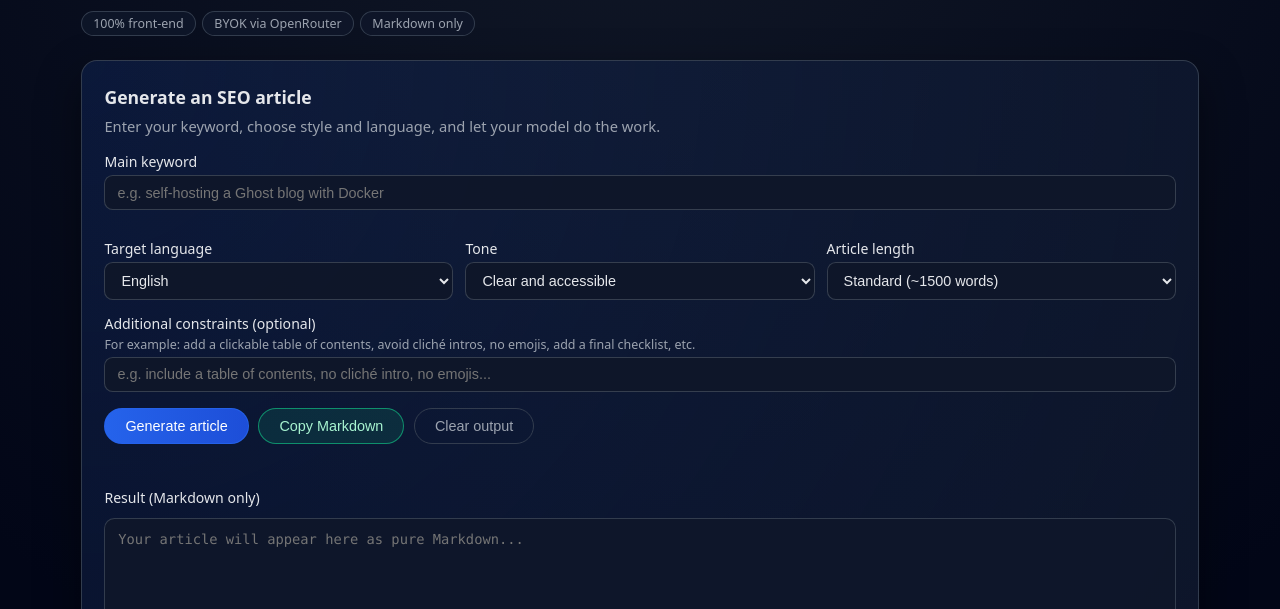
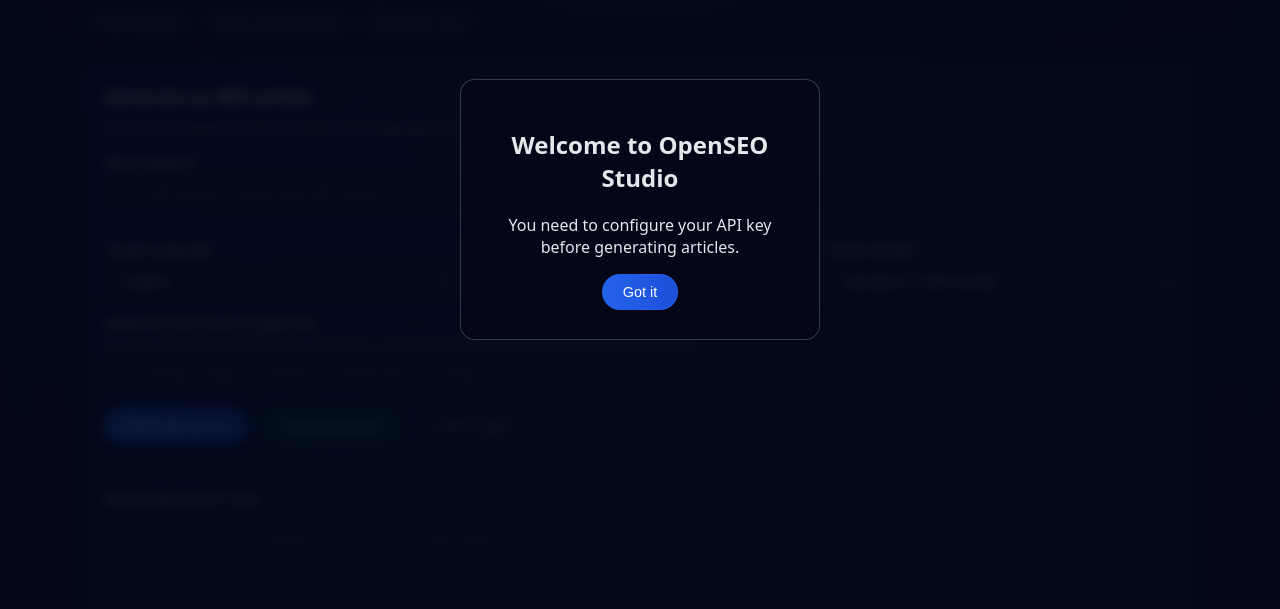
Before and after one commit to Vellis59/openseo-studio, a plain HTML site: page index.html in a window 1280 px wide. Shown: the part 191-800 px from the top of the page. Drawn offline with Linux system fonts and the light colour scheme.

Commit message:
v0.3 – Updated CSS and JS files
Replaced style.css and app.js with final v0.3 versions:
- Onboarding overlay
- Status color improvements
- Disabled button polish
- Preset system implementation
- Prompt Mode logic
- Simple error handling

```diff
--- a/style.css
+++ b/style.css
@@ -108,8 +108,8 @@
   position: absolute;
   right: 1rem;
   top: 3.25rem;
-  width: min(320px, 90vw);
-  padding: 1.2rem 1.3rem;
+  width: min(340px, 92vw);
+  padding: 1.4rem 1.4rem;
   background: #020617;
   border-radius: 0.9rem;
   border: 1px solid var(--border-subtle);
@@ -338,7 +338,7 @@
 }
 
 .status-text.loading {
-  color: var(--accent-secondary);
+  color: var(--accent);
 }
 
 /* Output */
@@ -397,3 +397,32 @@
   color: var(--text-muted);
   text-align: left;
 }
+
+/* Onboarding overlay */
+
+.onboarding {
+  position: fixed;
+  top: 0;
+  left: 0;
+  width: 100%;
+  height: 100%;
+  background: rgba(2, 6, 23, 0.85);
+  backdrop-filter: blur(6px);
+  display: flex;
+  align-items: center;
+  justify-content: center;
+  z-index: 200;
+}
+
+.onboarding.hidden {
+  display: none;
+}
+
+.onboarding-content {
+  background: #020617;
+  padding: 1.8rem 1.6rem;
+  border-radius: 0.9rem;
+  border: 1px solid rgba(55, 65, 81, 0.9);
+  max-width: 360px;
+  text-align: center;
+}
```
